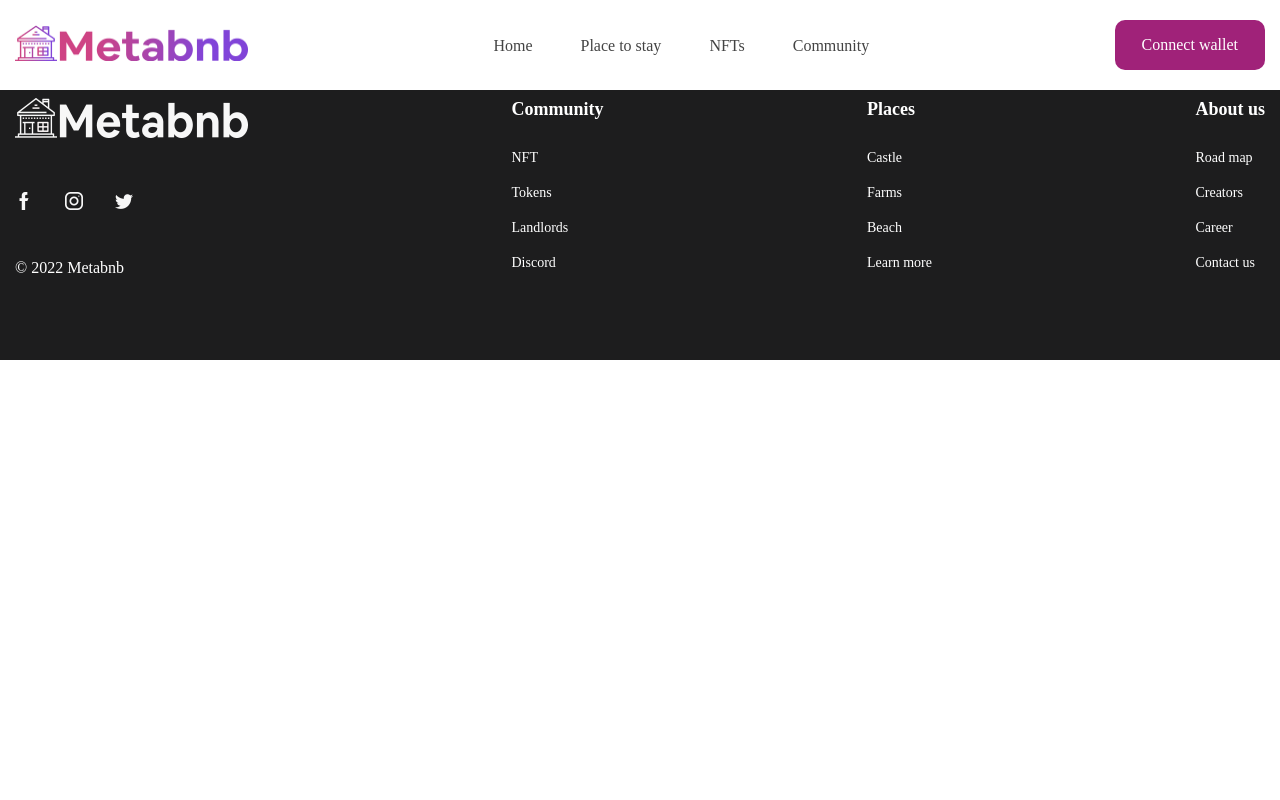
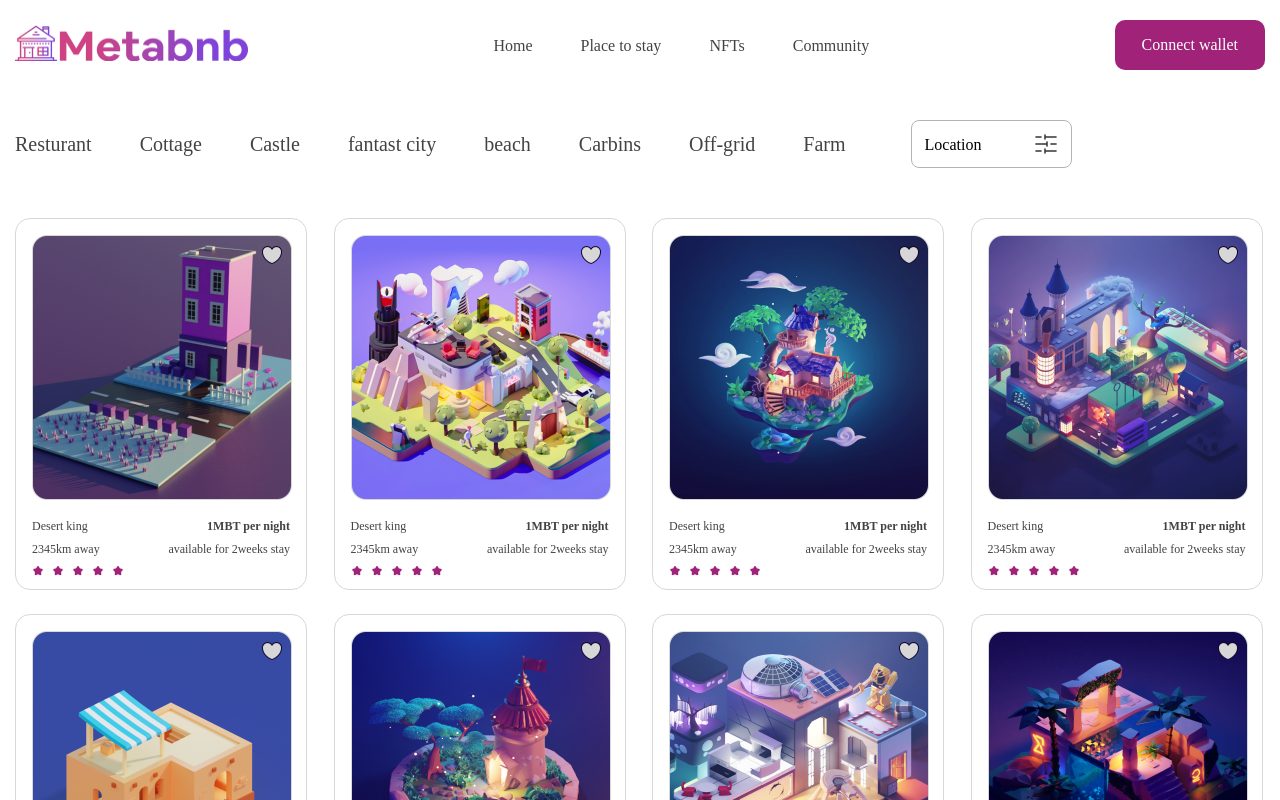
Before and after one commit to HiZeek/Metabnb, a React (Create React App) app: page /place-to-stay in a window 1280 px wide. Shown: the top 800 px of the page. Built offline with nearby package versions, Linux system fonts and the light colour scheme; the HTML template or start-up script is replaced by a standard one; a web font is replaced by a local one.

Commit message:
place to stay

```diff
--- a/src/pages/PlaceToStay.js
+++ b/src/pages/PlaceToStay.js
@@ -1,9 +1,122 @@
-import React from 'react'
+import React, { useEffect, useState } from "react";
+import Container from "../ui/Container";
+import PlaceList from "../layout/PlaceList";
+import "../style/PlaceToStay.css";
+
+// Images
+import Place1 from "../assets/Place1.png";
+import Place2 from "../assets/Place2.png";
+import Place3 from "../assets/Place3.png";
+import Place4 from "../assets/Place4.png";
+import Place5 from "../assets/Place5.png";
+import Place6 from "../assets/Place6.png";
+import Place7 from "../assets/Place7.png";
+import Place8 from "../assets/Place8.png";
+import Place9 from "../assets/Place9.png";
+import Place10 from "../assets/Place10.png";
+import Place11 from "../assets/Place11.png";
+import Place12 from "../assets/Place12.png";
+import Place13 from "../assets/Place13.png";
+import Place14 from "../assets/Place14.png";
+import Place15 from "../assets/Place15.png";
+import Place16 from "../assets/Place16.png";
+import setting from "../assets/setting.png";
 
 const PlaceToStay = () => {
+  const [places, setPlaces] = useState([]);
+  useEffect(() => {
+    const placeList = [
+      {
+        id: "pl16",
+        img: Place16,
+      },
+      {
+        id: "pl1",
+        img: Place1,
+      },
+      {
+        id: "pl2",
+        img: Place2,
+      },
+      {
+        id: "pl3",
+        img: Place3,
+      },
+      {
+        id: "pl4",
+        img: Place4,
+      },
+      {
+        id: "pl5",
+        img: Place5,
+      },
+      {
+        id: "pl6",
+        img: Place6,
+      },
+      {
+        id: "pl7",
+        img: Place7,
+      },
+      {
+        id: "pl8",
+        img: Place8,
+      },
+      {
+        id: "pl9",
+        img: Place9,
+      },
+      {
+        id: "pl10",
+        img: Place10,
+      },
+      {
+        id: "pl11",
+        img: Place11,
+      },
+      {
+        id: "pl12",
+        img: Place12,
+      },
+      {
+        id: "pl13",
+        img: Place13,
+      },
+      {
+        id: "pl14",
+        img: Place14,
+      },
+      {
+        id: "pl15",
+        img: Place15,
+      },
+    ];
+    setPlaces(placeList);
+  }, []);
+
   return (
-    <div>PlaceToStay</div>
-  )
-}
+    <section className="place-to-stay-section">
+      <Container>
+        <div className="place-to-stay-locations">
+          <div>
+            <p>Resturant</p>
+            <p>Cottage</p>
+            <p>Castle</p>
+            <p>fantast city</p>
+            <p>beach</p>
+            <p>Carbins</p>
+            <p>Off-grid</p>
+            <p>Farm</p>
+          </div>
+          <div>
+            <p>Location</p>
+            <img src={setting} alt="settings" />
+          </div>
+        </div>
+        <PlaceList places={places} />
+      </Container>
+    </section>
+  );
+};
 
 export default PlaceToStay;
--- /dev/null
+++ b/src/style/PlaceToStay.css
@@ -0,0 +1,36 @@
+.place-to-stay-section {
+  padding: 120px 0 80px;
+}
+
+.place-to-stay-locations {
+  display: flex;
+  align-items: center;
+  gap: 65px;
+  margin-bottom: 50px;
+}
+
+.place-to-stay-locations > div:nth-child(1) {
+  display: flex;
+  gap: 48px;
+  font-size: 20px;
+  line-height: 25px;
+  color: var(--textblack-color);
+}
+
+.place-to-stay-locations > div:nth-child(2) {
+  width: 161px;
+  height: 48px;
+  display: flex;
+  align-items: center;
+  justify-content: space-between;
+  border: 1px solid #b4b4b4;
+  border-radius: 8px;
+  padding: 14px 13px;
+  font-size: 16px;
+  line-height: 19px;
+}
+
+.place-to-stay-locations > div:nth-child(2) > img {
+  width: 24px;
+  height: 24px;
+}
```
Also changed, not shown: src/layout/PlaceList.js (+2 -83 lines), src/assets/setting.png (added).
